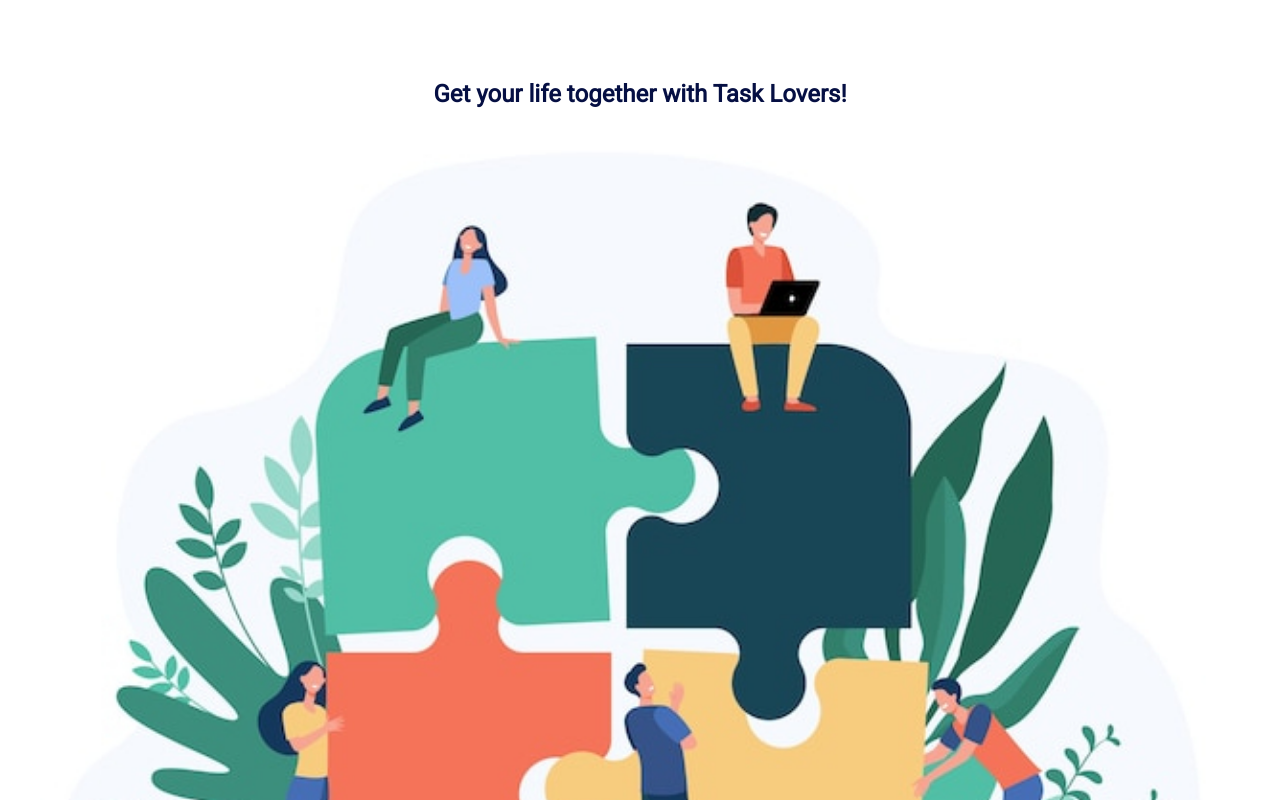
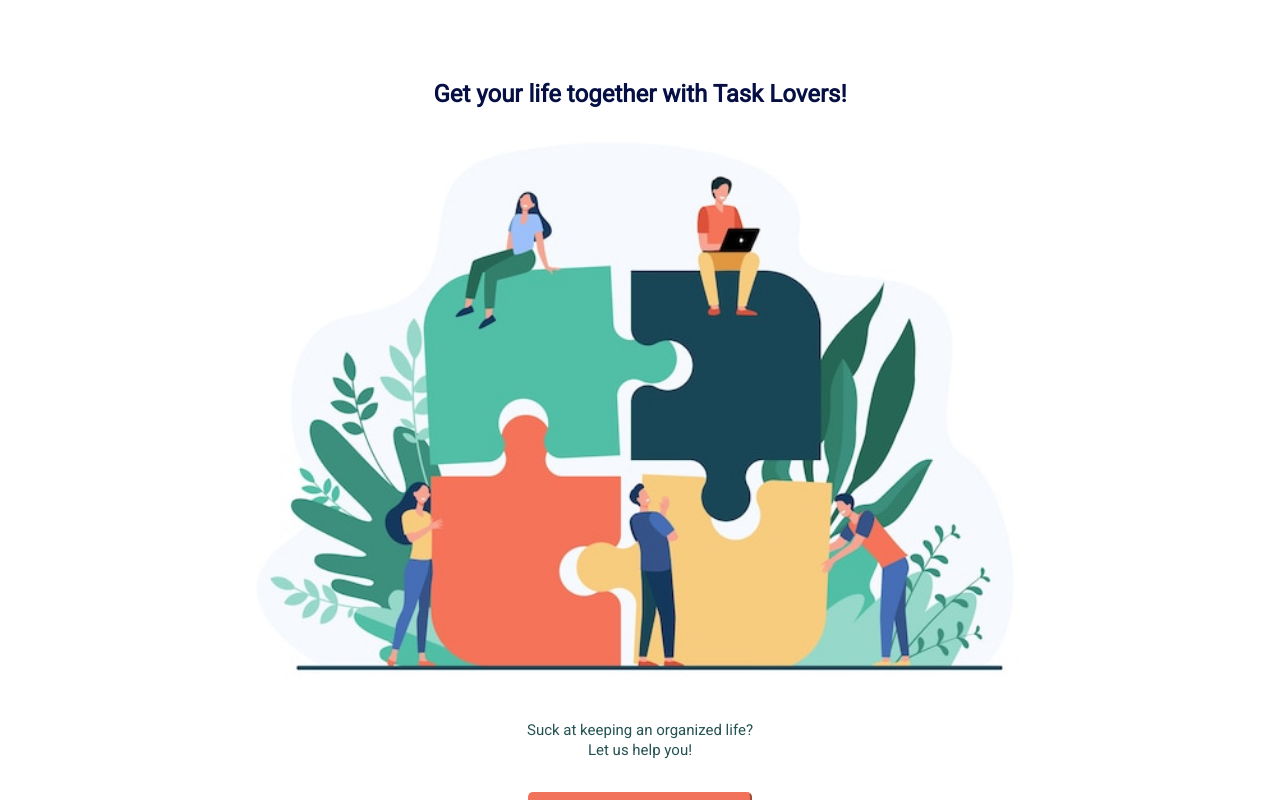
Before and after one commit to cecidlp/kanban, a Vue app: page / in a window 1280 px wide. Shown: the top 800 px of the page. Built offline with nearby package versions, Linux system fonts and the light colour scheme.

Commit message:
fix(css): fix width landing page on desktop

```diff
--- a/src/pages/LandingPage.vue
+++ b/src/pages/LandingPage.vue
@@ -59,4 +59,9 @@
     margin: 2rem 0;
     text-align: center;
   }
+  @media only screen and (min-width: 700px) {
+    img {
+      width: 50rem;
+    }
+  }
 </style>
```
